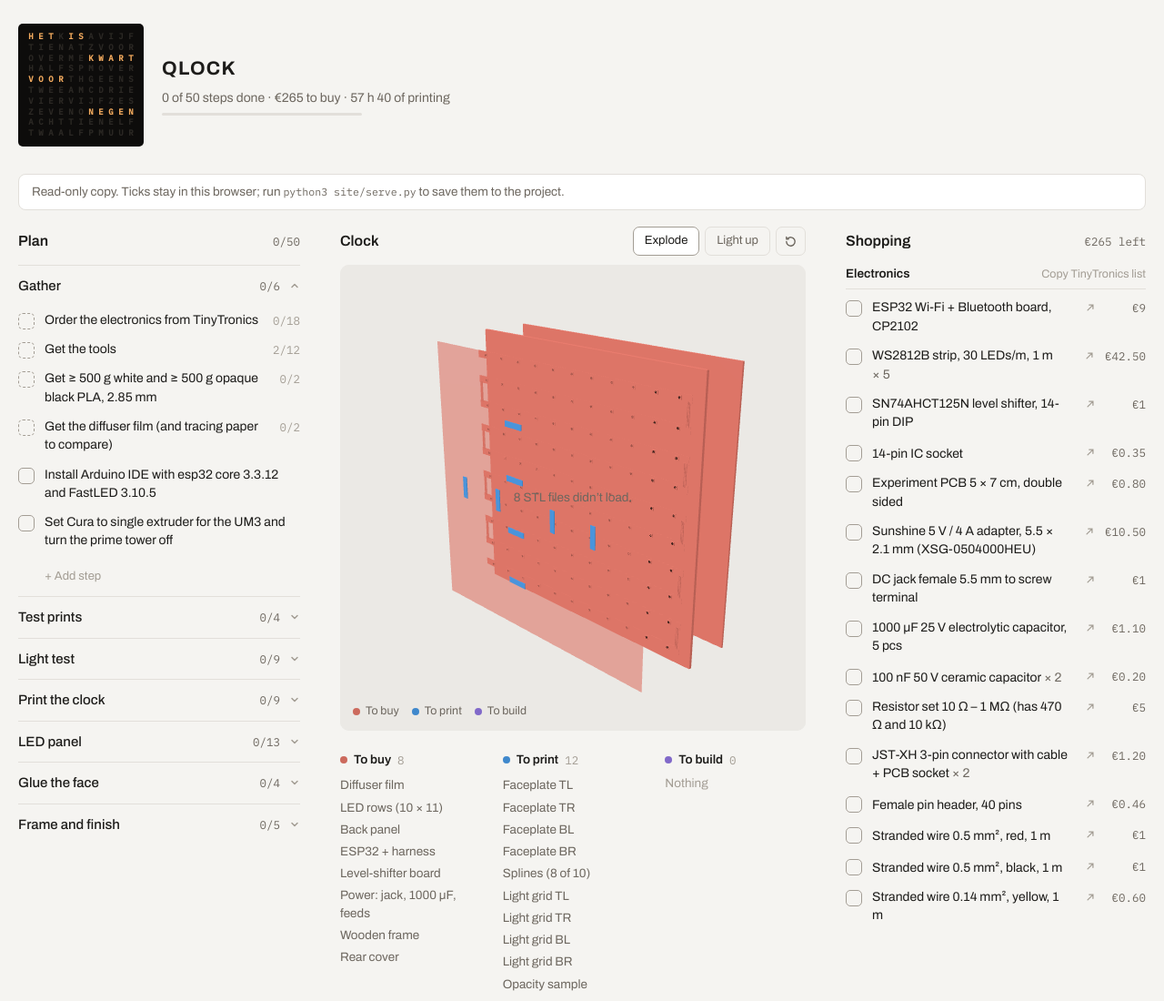
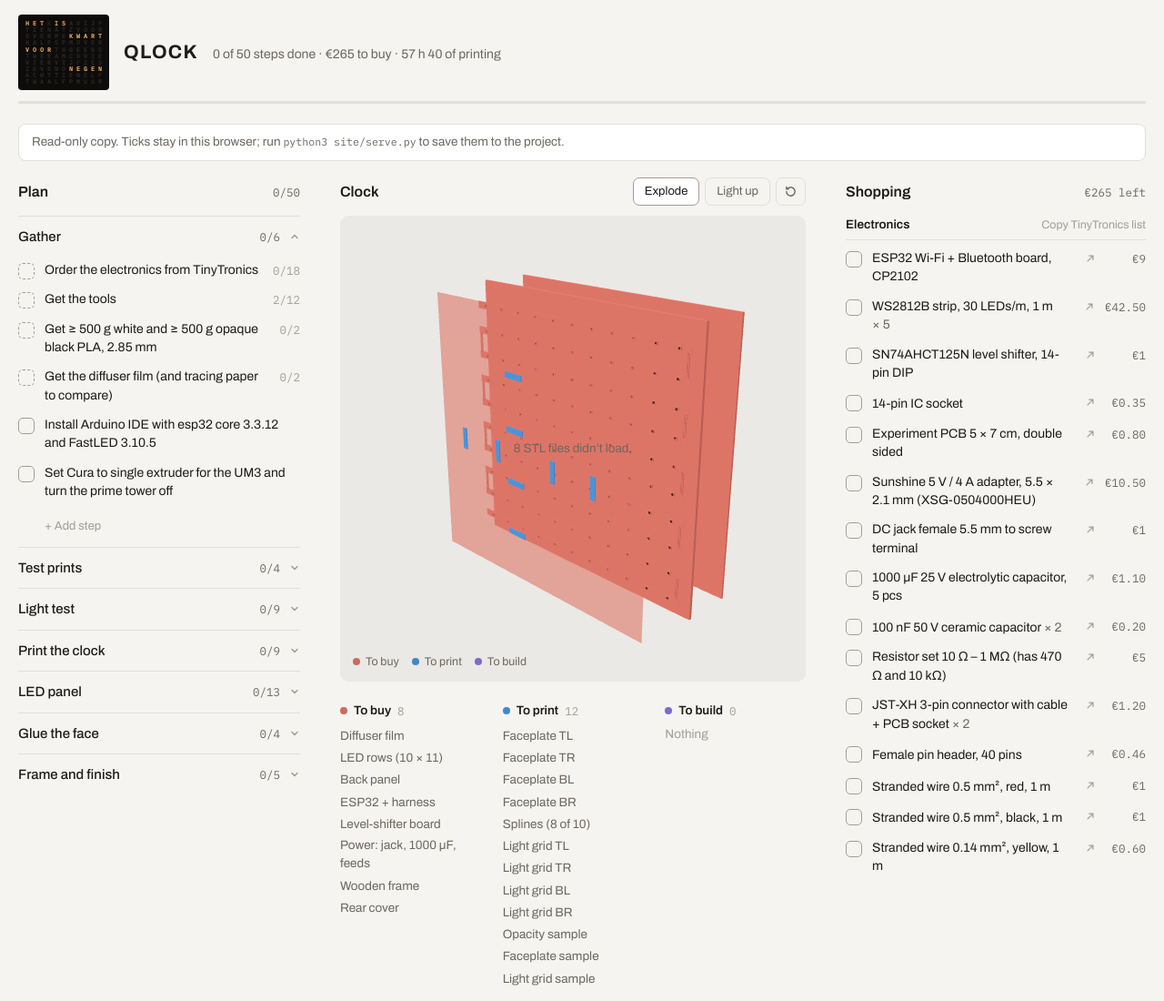
Before and after one commit to tdspriet/qlock, a plain HTML site: page site/index.html in a window 1280 px wide. Shown: the top 1100 px of the page at 91% size. Drawn offline with Linux system fonts and the light colour scheme; no server answers.

Commit message:
Compact header with a full-width progress bar
Co-Authored-By: Claude Opus 5.5 <noreply@anthropic.com>
Claude-Session: https://claude.ai/code/session_01A9cgHg2mFhKhLrvVkcM7Kx

```diff
--- a/site/app.css
+++ b/site/app.css
@@ -61,17 +61,17 @@ code { font: 0.86em var(--f-mono); }
 .top, .bench, .ref, .banner { max-width: 1640px; margin-left: auto; margin-right: auto; }
 
 /* ------------------------------------------------------------ header */
-.top { display: flex; align-items: center; gap: 20px; padding: 26px 0 30px; }
+.top { display: flex; flex-wrap: wrap; align-items: center; gap: 12px 16px; padding: 16px 0 22px; }
 .face {
-  display: grid; grid-template-columns: repeat(11, 8px); gap: 1px 3px;
-  padding: 9px 10px; background: var(--face); border-radius: 5px;
-  font: 600 9px/1.2 var(--f-mono); color: var(--face-off); text-align: center;
+  display: grid; grid-template-columns: repeat(11, 6px); gap: 0 2px;
+  padding: 6px 7px; background: var(--face); border-radius: 4px;
+  font: 600 6.5px/1.1 var(--f-mono); color: var(--face-off); text-align: center;
 }
 .face .on { color: var(--accent); }
-.title { flex: 1; display: grid; gap: 6px; min-width: 0; }
+.title { flex: 1; display: flex; flex-wrap: wrap; align-items: baseline; gap: 2px 16px; min-width: 0; }
 h1 { font-size: 21px; font-weight: 700; letter-spacing: .06em; }
 .summary { color: var(--muted); font-size: 14px; }
-.bar { width: 220px; max-width: 100%; height: 3px; border-radius: 2px; background: var(--line); overflow: hidden; }
+.bar { flex: 0 0 100%; height: 3px; border-radius: 2px; background: var(--line); overflow: hidden; }
 .bar i { display: block; height: 100%; width: 0; background: var(--accent); transition: width .4s; }
 
 .banner { margin-bottom: 18px; padding: 9px 14px; border-radius: 8px; background: var(--raised); border: 1px solid var(--line); color: var(--muted); font-size: 13.5px; }
@@ -314,7 +314,6 @@ button.t-title:hover { color: var(--accent-ink); }
   .v-legend { gap: 10px; }
   .todo { grid-template-columns: minmax(0, 1fr); gap: 14px; }
   .todo ul { display: flex; flex-wrap: wrap; gap: 2px 14px; }
-  .face { grid-template-columns: repeat(11, 7px); font-size: 8px; padding: 7px 8px; gap: 0 2px; }
   .tabs { gap: 18px; }
 }
 @media (pointer: coarse) {
--- a/site/index.html
+++ b/site/index.html
@@ -17,8 +17,8 @@
   <div class="title">
     <h1>QLOCK</h1>
     <p class="summary" id="summary"></p>
-    <div class="bar" aria-hidden="true"><i id="summary-bar"></i></div>
   </div>
+  <div class="bar" aria-hidden="true"><i id="summary-bar"></i></div>
 </header>
 
 <div class="banner" id="banner" hidden></div>
```
